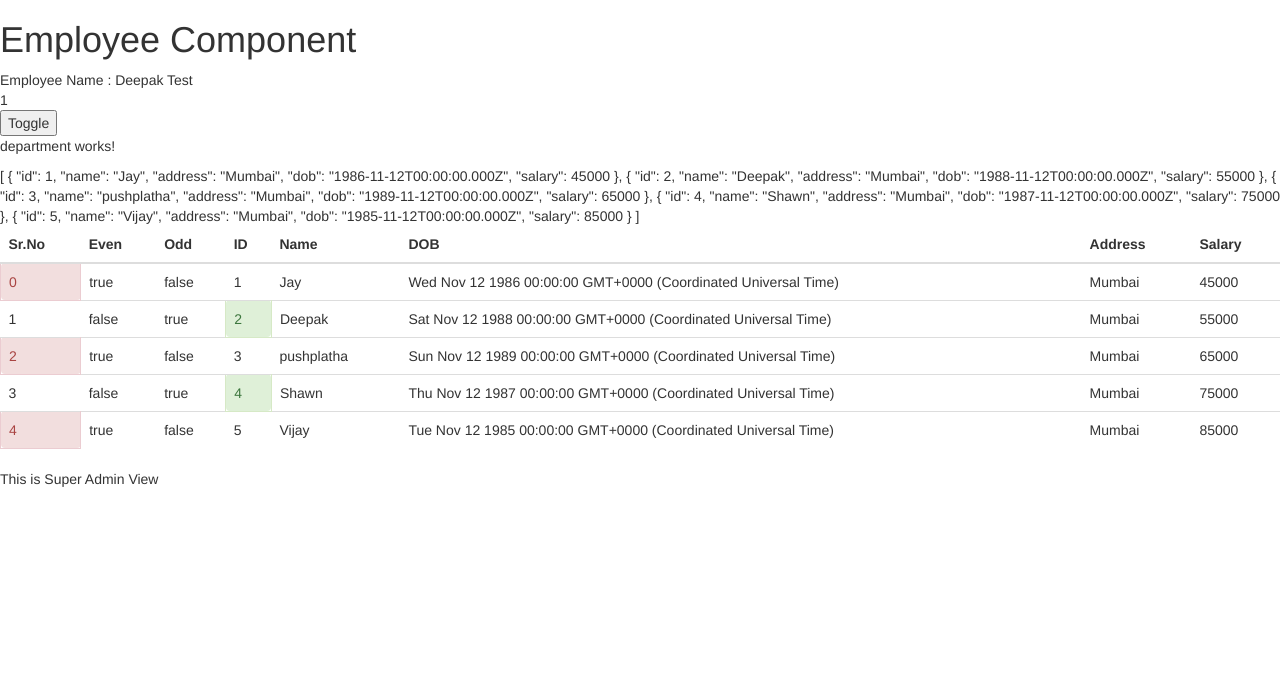
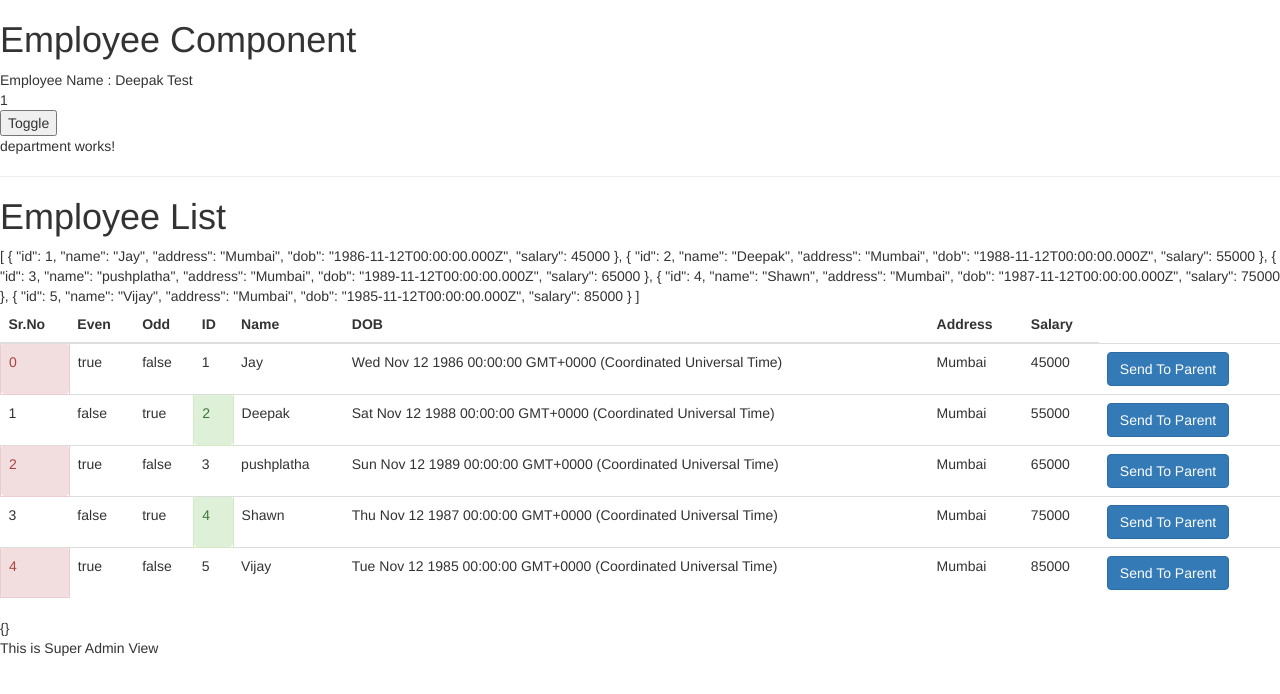
Before and after one commit to santoshyadav198613/ContactManagementApp, an Angular app: page / in a window 1280 px wide. Shown: the top 694 px of the page. Built offline with nearby package versions, Linux system fonts and the light colour scheme.

Commit message:
Added input example

```diff
--- a/src/app/app.module.ts
+++ b/src/app/app.module.ts
@@ -5,12 +5,14 @@ import { NgModule } from '@angular/core';
 
 import { EmployeeComponent } from './employee/employee.component';
 import { DepartmentComponent } from './department/department.component';
+import { EmployeeListComponent } from './employee/employee-list/employee-list.component';
 
 
 @NgModule({
   declarations: [
     EmployeeComponent,
-    DepartmentComponent
+    DepartmentComponent,
+    EmployeeListComponent
   ],
   imports: [
     BrowserModule
--- /dev/null
+++ b/src/app/employee/employee-list/employee-list.component.html
@@ -0,0 +1,52 @@
+<h1>
+  {{headerText}}
+</h1>
+
+{{employee | json }}
+
+<table class="table">
+  <thead>
+    <tr>
+      <th>Sr.No</th>
+      <th>Even</th>
+      <th>Odd</th>
+      <th>ID</th>
+      <th>Name</th>
+      <th>DOB</th>
+      <th>Address</th>
+      <th>Salary</th>
+      <!-- <th>Send</th> -->
+    </tr>
+  </thead>
+  <tbody>
+    <tr *ngFor="let emp of employee;let i=index; let even= even; let odd = odd">
+      <td [ngClass]="{'alert alert-danger' : even }">{{i}}</td>
+      <td>{{even}}</td>
+      <td>{{odd}}</td>
+      <td [ngClass]="{'alert alert-success' : odd }">
+        {{emp.id}}
+      </td>
+      <td>
+        {{emp.name}}
+      </td>
+      <td>
+        {{emp.dob}}
+      </td>
+      <td>
+        {{emp.address}}
+      </td>
+      <td>
+        {{emp.salary}}
+      </td>
+      <td>
+        <button type="button" class="btn btn-primary" (click)="sendEmloyee(emp)">
+          Send To Parent
+        </button>
+      </td>
+    </tr>
+  </tbody>
+</table>
+
+<!-- <button type="button" class="btn btn-primary" (click)="sendToParent()">
+  Send To Parent
+</button> -->
--- /dev/null
+++ b/src/app/employee/employee-list/employee-list.component.ts
@@ -0,0 +1,19 @@
+import { Component, Input, Output , EventEmitter } from '@angular/core';
+import { Employee } from '../employee';
+@Component({
+  selector: 'con-employee-list',
+  templateUrl: './employee-list.component.html',
+  styleUrls: ['./employee-list.component.css']
+})
+export class EmployeeListComponent {
+  @Input() employee: Employee[];
+  @Input() headerText: string;
+  @Output() selectedEmployee: EventEmitter<Employee> = new EventEmitter<Employee>();
+  constructor() { }
+
+  sendEmloyee(emp: Employee) {
+      this.selectedEmployee.emit(emp);
+  }
+
+
+}
--- a/src/app/employee/employee.component.html
+++ b/src/app/employee/employee.component.html
@@ -16,47 +16,11 @@ Employee Name : {{empName}} {{lastName}}
 
 <con-department></con-department>
 
+<hr>
 
-{{employeeList | json }}
+<con-employee-list [employee]="employeeList" [headerText]="'Employee List'" (selectedEmployee)="employeefromChild($event)"></con-employee-list>
 
-<table class="table">
-  <thead>
-    <tr>
-      <th>Sr.No</th>
-      <th>Even</th>
-      <th>Odd</th>
-      <th>ID</th>
-      <th>Name</th>
-      <th>DOB</th>
-      <th>Address</th>
-      <th>Salary</th>
-    </tr>
-  </thead>
-  <tbody>
-    <tr *ngFor="let employee of employeeList;let i=index; let even= even; let odd = odd">
-      <td [ngClass]="{'alert alert-danger' : even }">{{i}}</td>
-      <td >{{even}}</td>
-      <td>{{odd}}</td>
-      <td [ngClass]="{'alert alert-success' : odd }">
-        {{employee.id}}
-      </td>
-      <td>
-        {{employee.name}}
-      </td>
-      <td>
-        {{employee.dob}}
-      </td>
-      <td>
-        {{employee.address}}
-      </td>
-      <td>
-        {{employee.salary}}
-      </td>
-    </tr>
-  </tbody>
-
-</table>
-
+{{empFromChild | json}}
 
 <div [ngSwitch]="empRole">
   <div *ngSwitchCase="'Super Admin'">
--- a/src/app/employee/employee.component.ts
+++ b/src/app/employee/employee.component.ts
@@ -21,13 +21,17 @@ export class EmployeeComponent {
     { id: 5, name: 'Vijay', address: 'Mumbai', dob: new Date('12-Nov-1985'), salary: 85000 },
   ];
   empRole: string = 'Super Admin';
-
   // employeeList : Array<Employee> =
-
+  empFromChild: Employee= new Employee();
   constructor() { }
 
 
   toggle() {
     this.visible = !this.visible;
   }
+
+
+  employeefromChild(emp: Employee) {
+    this.empFromChild = emp;
+  }
 }
```
Also changed, not shown: src/app/employee/employee-list/employee-list.component.css (added), src/notes/component-interaction.txt (added), 1 other file (tests, documents, lock files or other folders).
